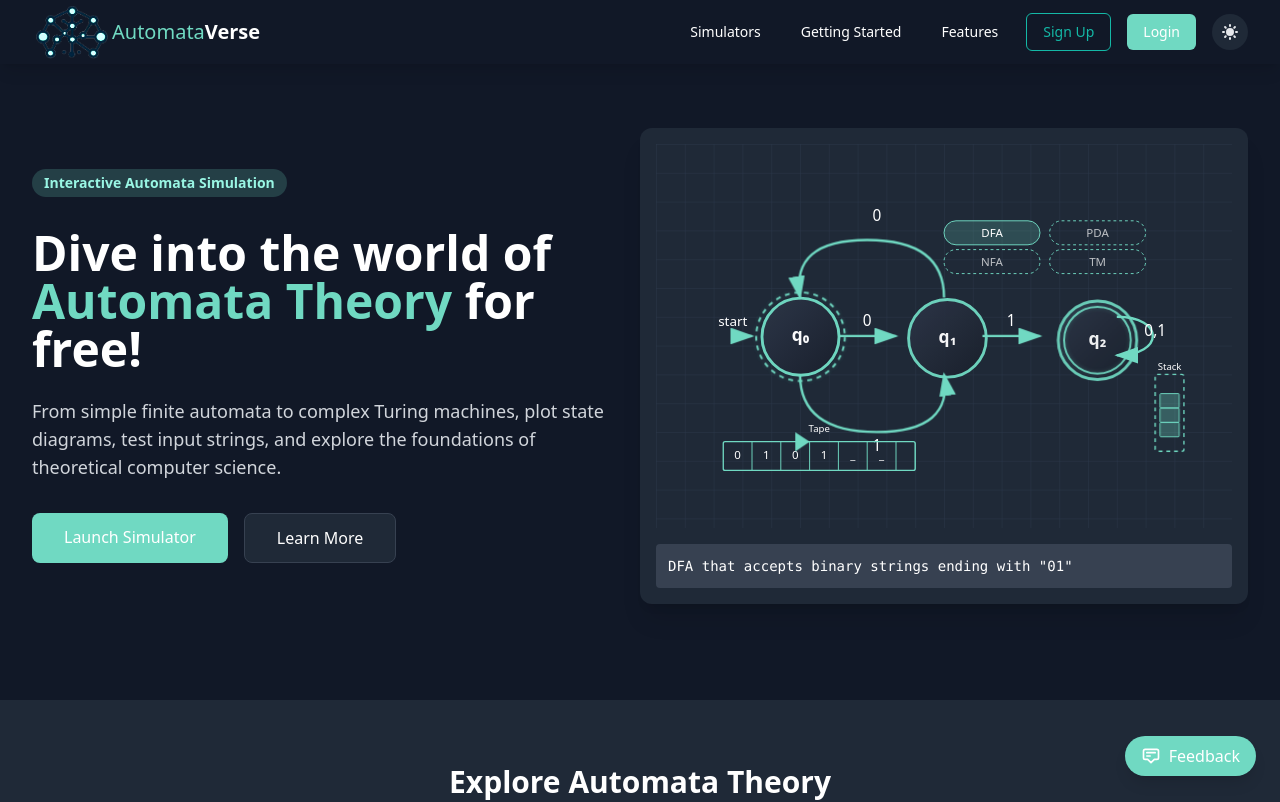
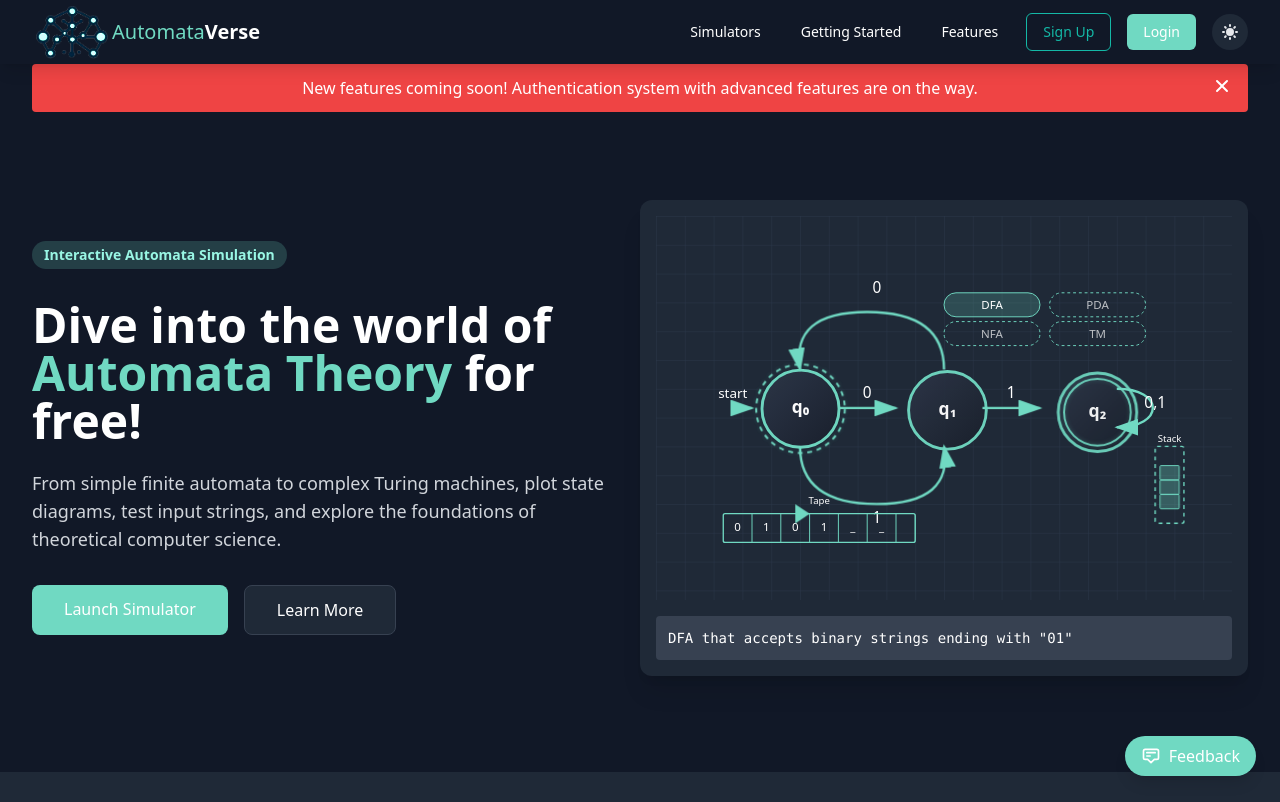
Before and after one commit to robinsingh-ai/AutomataVerse, a Next.js app: page / in a window 1280 px wide. Shown: the top 802 px of the page. Built offline with nearby package versions, Linux system fonts and the light colour scheme.

Commit message:
added disclaimer

```diff
--- a/src/app/page.tsx
+++ b/src/app/page.tsx
@@ -10,6 +10,7 @@ export default function Home() {
   const { theme, toggleTheme } = useTheme();
   const isDark = theme === 'dark';
   const themeColor = '#70D9C2';
+  const [showBanner, setShowBanner] = useState(true);
 
   return (
     <div className={`overflow-auto ${isDark ? 'bg-gray-900 text-white' : 'bg-gray-50 text-gray-900'}`}>
@@ -34,6 +35,24 @@ export default function Home() {
 
       {/* Hero Section */}
       <div className="pt-16">
+        {/* Announcement Banner */}
+        {showBanner && (
+          <div className="bg-red-500 text-white p-3 relative mb-6 mx-4 sm:mx-6 lg:mx-8 rounded">
+            <div className="max-w-7xl mx-auto px-4 text-center">
+              <span className="font-medium">New features coming soon! Authentication system with advanced features are on the way.</span>
+              <button
+                onClick={() => setShowBanner(false)}
+                className="absolute right-4 top-3 text-white hover:text-gray-200"
+                aria-label="Close banner"
+              >
+                <svg xmlns="http://www.w3.org/2000/svg" className="h-5 w-5" viewBox="0 0 20 20" fill="currentColor">
+                  <path fillRule="evenodd" d="M4.293 4.293a1 1 0 011.414 0L10 8.586l4.293-4.293a1 1 0 111.414 1.414L11.414 10l4.293 4.293a1 1 0 01-1.414 1.414L10 11.414l-4.293 4.293a1 1 0 01-1.414-1.414L8.586 10 4.293 5.707a1 1 0 010-1.414z" clipRule="evenodd" />
+                </svg>
+              </button>
+            </div>
+          </div>
+        )}
+
         <div className="max-w-7xl mx-auto px-4 sm:px-6 lg:px-8 pt-16 pb-24 flex flex-wrap lg:flex-nowrap items-center">
           <div className="w-full lg:w-1/2 lg:pr-8">
             <div className={`mb-8 inline-block px-3 py-1 rounded-full text-sm font-semibold ${
```
Also changed, not shown: 2 other files (tests, documents, lock files or other folders).
